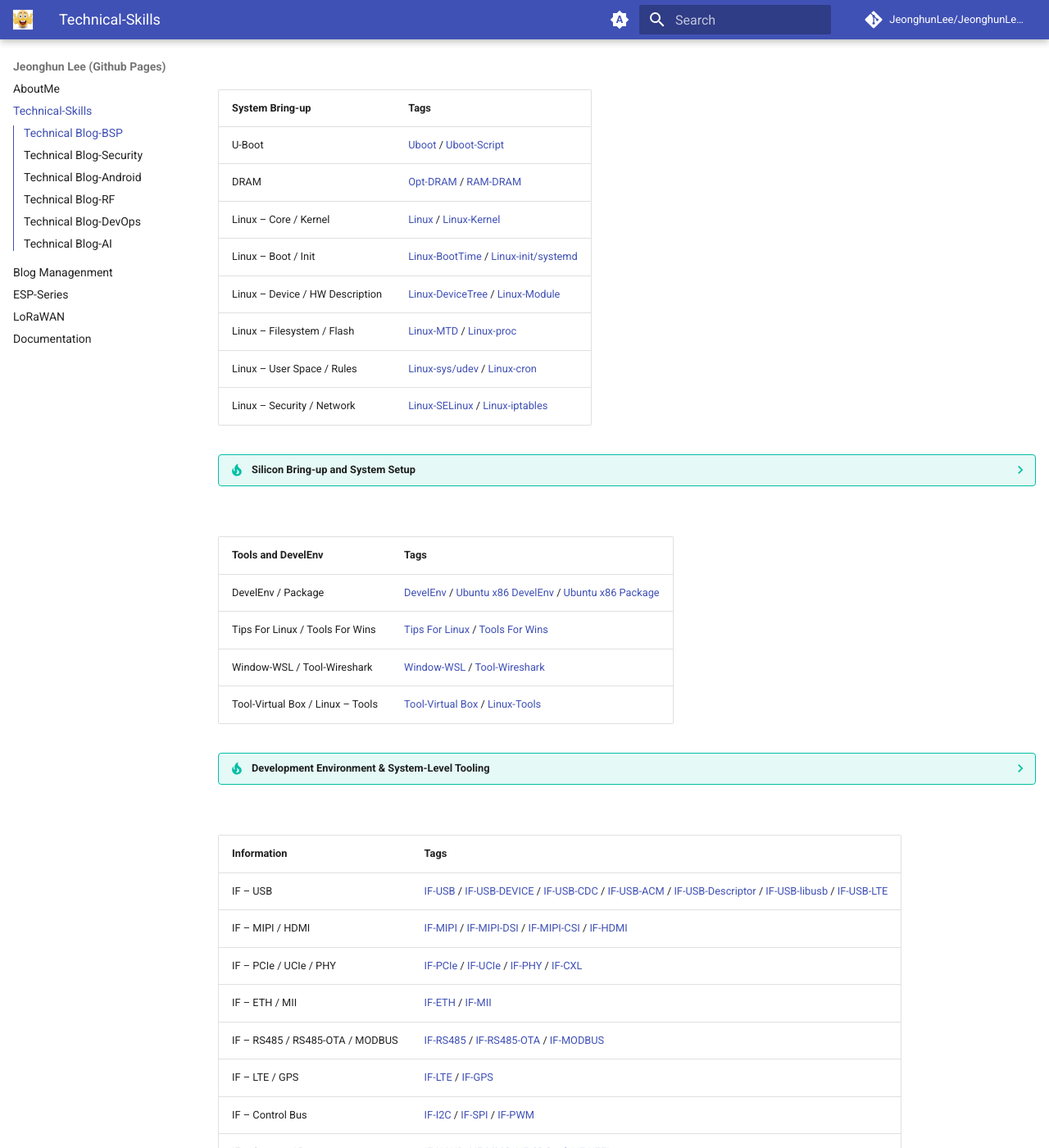
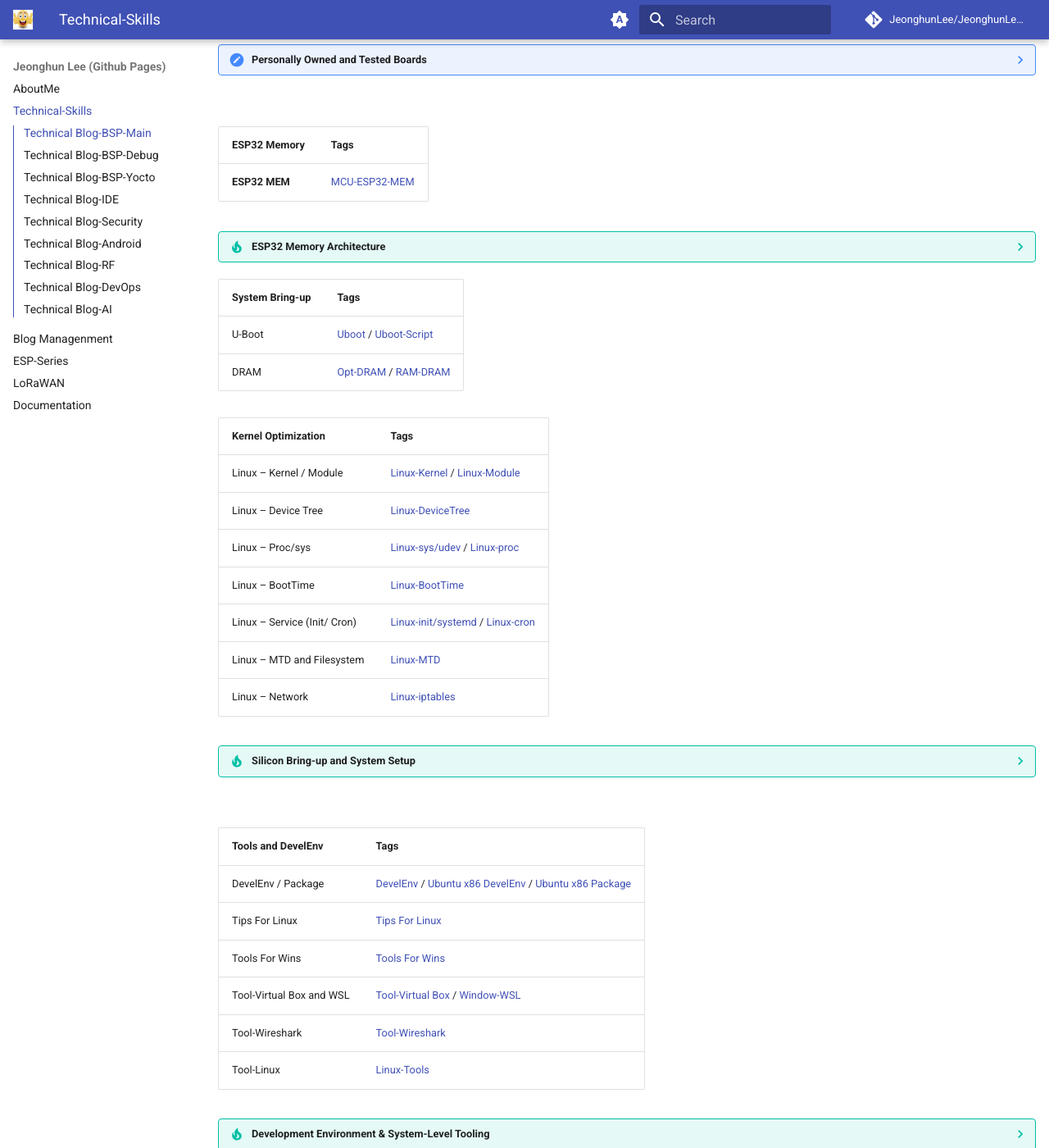
Before and after one commit to JeonghunLee/JeonghunLee.github.io, an MkDocs documentation site: the page built from docs/project_technical_skills.md, in a window 1280 px wide and 1400 px high, scrolled down 1205 px. Shown: the whole window at 82% size. Built offline with MkDocs 1.6.1 and Material for MkDocs 9.7.7, drawn with Linux system fonts in a browser that asks for light colours; comment, search, counter and statistics services are not loaded; some of the changed text lies outside the part shown.

Commit message:
update docs

```diff
--- a/docs/project_technical_skills.md
+++ b/docs/project_technical_skills.md
@@ -23,7 +23,7 @@
 
 <br/>
 
-## Technical Blog-BSP
+## Technical Blog-BSP-Main
 
 <br/>
 
@@ -54,17 +55,31 @@
 
 <br/>
 
+| ESP32 Memory   | Tags |
+| ------------- | -----|
+| **ESP32 MEM**   | [MCU-ESP32-MEM](https://ahyuo79.blogspot.com/search/label/MCU-ESP32-MEM) |
+
+??? tip "ESP32 Memory Architecture"
+    This section explains the importance of the ESP32 memory system,
+    focusing on the internal SRAM architecture, memory regions,
+    and their impact on performance, stability, and real-time behavior.
+
 
 | System Bring-up   | Tags |
 | ------------- | -----|
 | U-Boot | [Uboot](https://ahyuo79.blogspot.com/search/label/Uboot) / [Uboot-Script](https://ahyuo79.blogspot.com/search/label/Uboot-Script) |
 | DRAM | [Opt-DRAM](https://ahyuo79.blogspot.com/search/label/Opt-DRAM) / [RAM-DRAM](https://ahyuo79.blogspot.com/search/label/RAM-DRAM) |
-| Linux – Core / Kernel | [Linux](https://ahyuo79.blogspot.com/search/label/Linux) / [Linux-Kernel](https://ahyuo79.blogspot.com/search/label/Linux-Kernel) |
-| Linux – Boot / Init | [Linux-BootTime](https://ahyuo79.blogspot.com/search/label/Linux-BootTime) / [Linux-init/systemd](https://ahyuo79.blogspot.com/search/label/Linux-init%2Fsystemd) |
-| Linux – Device / HW Description | [Linux-DeviceTree](https://ahyuo79.blogspot.com/search/label/Linux-DeviceTree) / [Linux-Module](https://ahyuo79.blogspot.com/search/label/Linux-Module) |
-| Linux – Filesystem / Flash | [Linux-MTD](https://ahyuo79.blogspot.com/search/label/Linux-MTD) / [Linux-proc](https://ahyuo79.blogspot.com/search/label/Linux-proc) |
-| Linux – User Space / Rules | [Linux-sys/udev](https://ahyuo79.blogspot.com/search/label/Linux-sys%2Fudev) / [Linux-cron](https://ahyuo79.blogspot.com/search/label/Linux-cron) |
-| Linux – Security / Network | [Linux-SELinux](https://ahyuo79.blogspot.com/search/label/Linux-SELinux) / [Linux-iptables](https://ahyuo79.blogspot.com/search/label/Linux-iptables) |
+
+
+| Kernel Optimization   | Tags |
+| ------------- | -----|
+| Linux – Kernel / Module |  [Linux-Kernel](https://ahyuo79.blogspot.com/search/label/Linux-Kernel) / [Linux-Module](https://ahyuo79.blogspot.com/search/label/Linux-Module)|
+| Linux – Device Tree | [Linux-DeviceTree](https://ahyuo79.blogspot.com/search/label/Linux-DeviceTree)  |
+| Linux – Proc/sys | [Linux-sys/udev](https://ahyuo79.blogspot.com/search/label/Linux-sys%2Fudev) / [Linux-proc](https://ahyuo79.blogspot.com/search/label/Linux-proc) |
+| Linux – BootTime | [Linux-BootTime](https://ahyuo79.blogspot.com/search/label/Linux-BootTime)  |
+| Linux – Service (Init/ Cron) | [Linux-init/systemd](https://ahyuo79.blogspot.com/search/label/Linux-init%2Fsystemd) / [Linux-cron](https://ahyuo79.blogspot.com/search/label/Linux-cron) |
+| Linux – MTD and Filesystem | [Linux-MTD](https://ahyuo79.blogspot.com/search/label/Linux-MTD)   |
+| Linux – Network |  [Linux-iptables](https://ahyuo79.blogspot.com/search/label/Linux-iptables) |
 
 
 ??? tip "Silicon Bring-up and System Setup"
@@ -76,9 +91,11 @@
 | Tools and DevelEnv   | Tags |
 | ------------- | -----|
 | DevelEnv / Package | [DevelEnv](https://ahyuo79.blogspot.com/search/label/DevelEnv) / [Ubuntu x86 DevelEnv](https://ahyuo79.blogspot.com/search/label/Ubuntu%20x86%20DevelEnv) / [Ubuntu x86 Package](https://ahyuo79.blogspot.com/search/label/Ubuntu%20x86%20Package) |
-| Tips For Linux / Tools For Wins | [Tips For Linux](https://ahyuo79.blogspot.com/search/label/Tips%20For%20Linux) / [Tools For Wins](https://ahyuo79.blogspot.com/search/label/Tools%20For%20Wins)  |
-| Window-WSL / Tool-Wireshark  | [Window-WSL](https://ahyuo79.blogspot.com/search/label/Window-WSL) / [Tool-Wireshark](https://ahyuo79.blogspot.com/search/label/Tool-Wireshark)  |
-| Tool-Virtual Box  / Linux – Tools  |  [Tool-Virtual Box](https://ahyuo79.blogspot.com/search/label/Tool-Virtual%20Box) / [Linux-Tools](https://ahyuo79.blogspot.com/search/label/Linux-Tools) |
+| Tips For Linux | [Tips For Linux](https://ahyuo79.blogspot.com/search/label/Tips%20For%20Linux)   |
+| Tools For Wins |  [Tools For Wins](https://ahyuo79.blogspot.com/search/label/Tools%20For%20Wins)  |
+| Tool-Virtual Box and WSL  |  [Tool-Virtual Box](https://ahyuo79.blogspot.com/search/label/Tool-Virtual%20Box) / [Window-WSL](https://ahyuo79.blogspot.com/search/label/Window-WSL)  |
+| Tool-Wireshark  |  [Tool-Wireshark](https://ahyuo79.blogspot.com/search/label/Tool-Wireshark)  |
+| Tool-Linux   |   [Linux-Tools](https://ahyuo79.blogspot.com/search/label/Linux-Tools) |
 
 ??? tip "Development Environment & System-Level Tooling"
     This section covers practical development environments and tools
@@ -107,13 +127,19 @@
     across multiple hardware interfaces, focusing on stability, performance tuning,
     and system-level integration.
 
+
+<br/>
 <br/>
 
+## Technical Blog-BSP-Debug
+
+<br/>
 
 | SW Debug and Profile | Tags |
 |-------------|------|
 | Debug – GDB / Binutils | [Debug-GDB](https://ahyuo79.blogspot.com/search/label/Debug-GDB) / [Debug-Binutils](https://ahyuo79.blogspot.com/search/label/Debug-Binutils) |
-| Debug – Kernel / BootChart | [Debug-Kernel](https://ahyuo79.blogspot.com/search/label/Debug-Kernel) / [Debug-BootChart](https://ahyuo79.blogspot.com/search/label/Debug-BootChart) |
+| Debug – Kernel | [Debug-Kernel](https://ahyuo79.blogspot.com/search/label/Debug-Kernel) |
+| Debug – BootChart |  [Debug-BootChart](https://ahyuo79.blogspot.com/search/label/Debug-BootChart) |
 | Debug – Log / Trace | [Debug-Log](https://ahyuo79.blogspot.com/search/label/Debug-Log) / [Debug-Trace](https://ahyuo79.blogspot.com/search/label/Debug-Trace) |
 | Debug – Network / USB | [Debug-Network](https://ahyuo79.blogspot.com/search/label/Debug-Network) / [Debug-USB](https://ahyuo79.blogspot.com/search/label/Debug-USB) |
 | Debug – Memory / Profile | [Debug-Memory](https://ahyuo79.blogspot.com/search/label/Debug-Memory) / [Debug-Profile](https://ahyuo79.blogspot.com/search/label/Debug-Profile) |
@@ -132,6 +158,11 @@
     and hardware-level analysis.
 
 <br/>
+<br/>
+
+## Technical Blog-BSP-Yocto
+
+<br/>
 
 | Information | Tags |
 |-------------|------|
@@ -148,15 +179,36 @@
 
 
 <br/>
+<br/>
 
 
-| Information | Tags |
+## Technical Blog-IDE
+
+
+| IDE-General | Tags |
+|-------------|------|
+| IDE – Eclipse CDT   | [IDE-Eclipse-CDT](https://ahyuo79.blogspot.com/search/label/IDE-Eclipse-CDT)  |
+| IDE – Trace Compass | [IDE-Trace Compass](https://ahyuo79.blogspot.com/search/label/IDE-Trace%20Compass) |
+
+
+| IDE-TI | Tags |
 |-------------|------|
 | IDE – CCS v3 / CCS v6 | [IDE-CCSv3](https://ahyuo79.blogspot.com/search/label/IDE-CCSv3) / [IDE-CCSv6](https://ahyuo79.blogspot.com/search/label/IDE-CCSv6) |
 | IDE – CCS / Eclipse | [IDE-CCS](https://ahyuo79.blogspot.com/search/label/IDE-CCS) / [IDE-Eclipse](https://ahyuo79.blogspot.com/search/label/IDE-Eclipse) |
-| IDE – Eclipse CDT / Trace Compass | [IDE-Eclipse-CDT](https://ahyuo79.blogspot.com/search/label/IDE-Eclipse-CDT) / [IDE-Trace Compass](https://ahyuo79.blogspot.com/search/label/IDE-Trace%20Compass) |
-| IDE – Nsight / uVision | [IDE-Nsight](https://ahyuo79.blogspot.com/search/label/IDE-Nsight) / [IDE-uVision](https://ahyuo79.blogspot.com/search/label/IDE-uVision) |
-| IDE – STM32CubeMX / Visual Studio | [IDE-STM32CubeMX](https://ahyuo79.blogspot.com/search/label/IDE-STM32CubeMX) / [IDE-VS](https://ahyuo79.blogspot.com/search/label/IDE-VS) |
+
+
+| IDE-NVIDIA | Tags |
+|-------------|------|
+| IDE – Nsight  | [IDE-Nsight](https://ahyuo79.blogspot.com/search/label/IDE-Nsight)  |
+
+| IDE-Keil/ST | Tags |
+|-------------|------|
+| IDE – uVision | [IDE-uVision](https://ahyuo79.blogspot.com/search/label/IDE-uVision) |
+| IDE – STM32CubeMX | [IDE-STM32CubeMX](https://ahyuo79.blogspot.com/search/label/IDE-STM32CubeMX)  |
+
+| IDE-MS | Tags |
+|-------------|------|
+| IDE – Visual Studio | [IDE-VS](https://ahyuo79.blogspot.com/search/label/IDE-VS) |
 | IDE – VS Code | [IDE-VS Code](https://ahyuo79.blogspot.com/search/label/IDE-VS%20Code) |
 
 
@@ -212,14 +265,33 @@
 
 <br/>
 
-| Information | Tags |
+| RF-General  | Tags |
 |-------------|------|
-| RF – ALL | [RF-INFO](https://ahyuo79.blogspot.com/search/label/RF-INFO) |
-| RF – WiFi / Bluetooth | [RF-WIFI](https://ahyuo79.blogspot.com/search/label/RF-WIFI) / [RF-BT](https://ahyuo79.blogspot.com/search/label/RF-BT) / [RF-BT-TOOLS](https://ahyuo79.blogspot.com/search/label/RF-BT-TOOLS)  |
+| RF – ALL   | [RF-INFO](https://ahyuo79.blogspot.com/search/label/RF-INFO) |
+| RF – WiFi  | [RF-WIFI](https://ahyuo79.blogspot.com/search/label/RF-WIFI) / [MCU-ESP32-WIFI](https://ahyuo79.blogspot.com/search/label/MCU-ESP32-WIFI) |
+| RF – Bluetooth | [RF-BT](https://ahyuo79.blogspot.com/search/label/RF-BT) /[MCU-ESP32-BT](https://ahyuo79.blogspot.com/search/label/MCU-ESP32-BT) / [RF-BT-TOOLS](https://ahyuo79.blogspot.com/search/label/RF-BT-TOOLS)   |
+| RF – Cellular / V2X | [RF-LTE](https://ahyuo79.blogspot.com/search/label/RF-LTE) / [RF-5G](https://ahyuo79.blogspot.com/search/label/RF-5G) / [RF-DSRC](https://ahyuo79.blogspot.com/search/label/RF-DSRC) |
+| RF – PHY | [RF-Mixer](https://ahyuo79.blogspot.com/search/label/RF-Mixer) |
+
+
+| ESP32 Series | Tags |
+|-------------|------|
+| ESP32/ESP32-S3 ALL | [MCU-ESP32](https://ahyuo79.blogspot.com/search/label/MCU-ESP32) / [MCU-ESP32S3](https://ahyuo79.blogspot.com/search/label/MCU-ESP32S3) |
+
+
+??? note "RF Wi-Fi / Bluetooth / 4G/5G"
+    Covers practical RF fundamentals and system-level behavior
+    across **Wi-Fi, Bluetooth, and cellular (4G/LTE)** technologies.
+
+<br/>
+
+| Radar and RTLS | Tags |
+|-------------|------|
+| **RF – Radar ALL** | [RF-Radar](https://ahyuo79.blogspot.com/search/label/RF-Radar)  |
+| **RF – TI 4D FMCW** | [TI 4D FMCW](https://ahyuo79.blogspot.com/2025/04/ti-4d-fmcw-radar.html) |
+| **RF Radar vs RF Comm** | [RF Radar vs RF Comm.](https://ahyuo79.blogspot.com/2024/11/rf-radar-rf-comm.html) |
 | **RF – WiFi Sensing / RTLS (BLE CS)** |  [RF-WIFI-Sensing](https://ahyuo79.blogspot.com/search/label/RF-WIFI-Sensing) / [RF-RTLS](https://ahyuo79.blogspot.com/search/label/RF-RTLS) |
-| **RF – Radar / mmWave** | [RF-Radar](https://ahyuo79.blogspot.com/search/label/RF-Radar) / [RF-mmWave](https://ahyuo79.blogspot.com/search/label/RF-mmWave) |
-| RF – Cellular / V2X | [RF-LTE](https://ahyuo79.blogspot.com/search/label/RF-LTE) / [RF-5G](https://ahyuo79.blogspot.com/search/label/RF-5G) / [RF-DSRC](https://ahyuo79.blogspot.com/search/label/RF-DSRC) |
-| RF – Core / PHY | [RF-Mixer](https://ahyuo79.blogspot.com/search/label/RF-Mixer) |
+
 
 ??? note "FMCW Radar (TI-based Learning Background)"
     My understanding of FMCW radar systems is primarily based on **Texas Instruments (TI) radar platforms and documentation**,
@@ -228,10 +300,6 @@
 ??? note "RTLS (WiFi Sensing, BLE Channel Sounding)"
     Covers **Wi-Fi CSI–based sensing** and **BLE Channel Sounding (AoA/AoD)** concepts
     for **RTLS, ranging, and presence/motion detection** applications.
-
-??? note "RF Wi-Fi / Bluetooth / 4G/5G"
-    Covers practical RF fundamentals and system-level behavior
-    across **Wi-Fi, Bluetooth, and cellular (4G/LTE)** technologies.
 
 
 <br/>
@@ -257,11 +325,12 @@
 
 | Information | Tags |
 |-------------|------|
+| DevOps –  ITS | [DevOps-ITS](https://ahyuo79.blogspot.com/search/label/DevOps-ITS) |
 | SCM – Git / GitHub | [SCM-GIT](https://ahyuo79.blogspot.com/search/label/SCM-GIT) / [SCM-GITHUB](https://ahyuo79.blogspot.com/search/label/SCM-GITHUB) |
 | SCM – Gerrit / Repo | [SCM-Gerrit](https://ahyuo79.blogspot.com/search/label/SCM-Gerrit) / [SCM-Repo](https://ahyuo79.blogspot.com/search/label/SCM-Repo) |
 | SCM – SVN | [SCM-SVN](https://ahyuo79.blogspot.com/search/label/SCM-SVN) |
 
-??? note "Source Code Management (SCM)"
+??? note "Source Code Management (SCM) and ITS(Issue Tracking System)"
     This section covers source code management systems used in software development,
     including Git-based workflows, code review systems, and legacy SCM tools.
 
```
Also changed, not shown: other parts of docs/project_technical_skills.md (+14 -9 lines).
